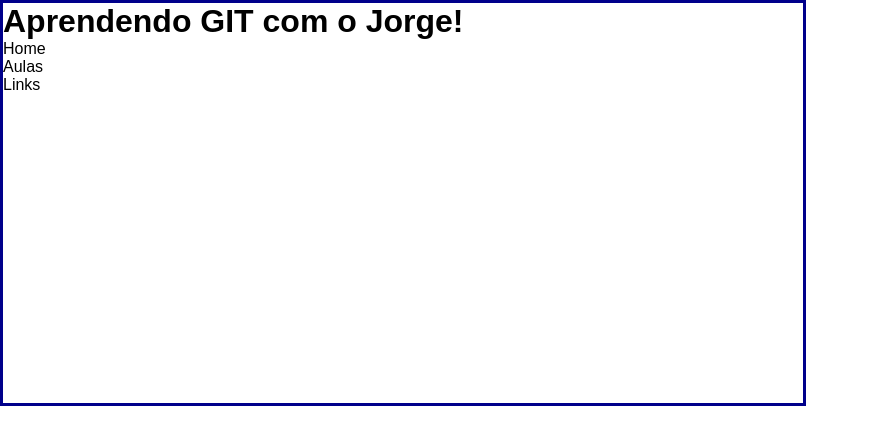
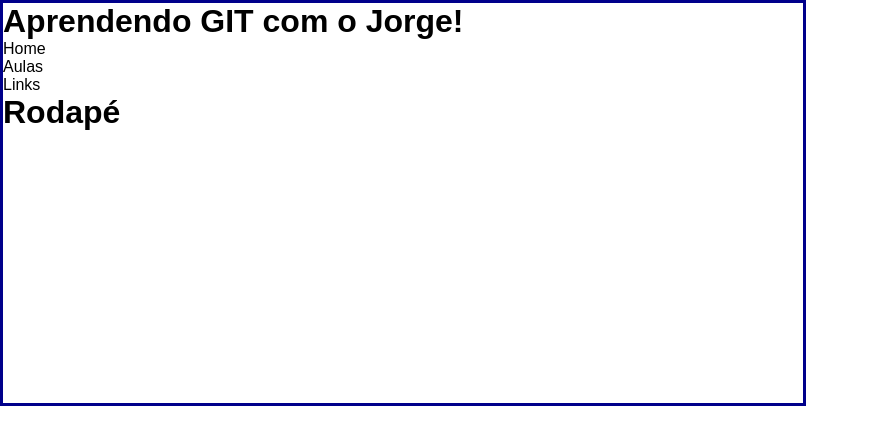
Before and after one commit to fernandasilva152/ADSIntroduct, a plain HTML site: page index.html in a window 1280 px wide. Shown: the whole page, without its empty margins (0-869 px from the left). Drawn offline with Linux system fonts and the light colour scheme.

Commit message:
footer created

```diff
--- a/index.html
+++ b/index.html
@@ -21,6 +21,9 @@
                 <li>Links</li>
             </ul>
         </nav>
+        <footer>
+            <h1>Rodapé</h1>
+        </footer>
     </div>
 </body>
 </html>
```
